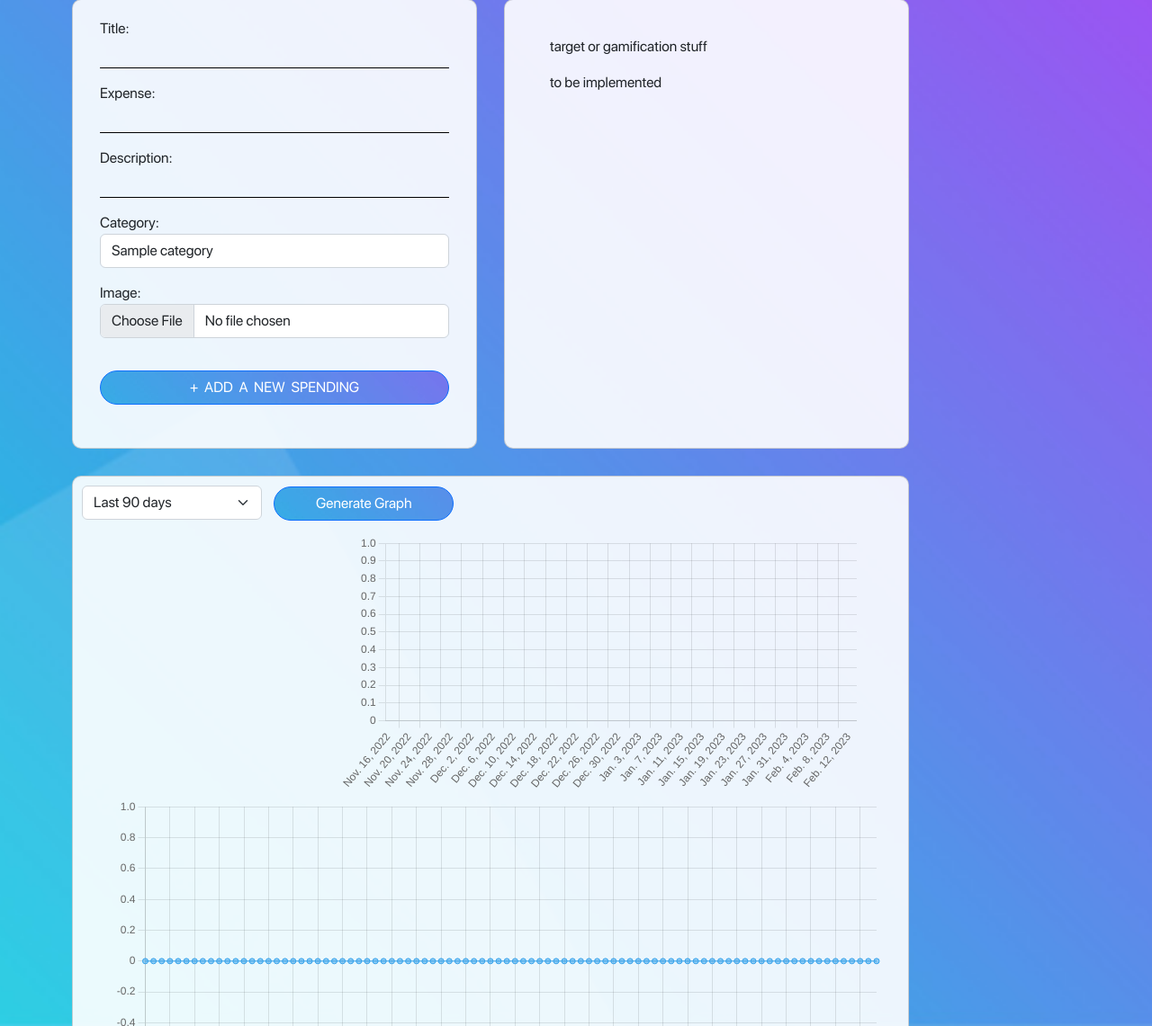
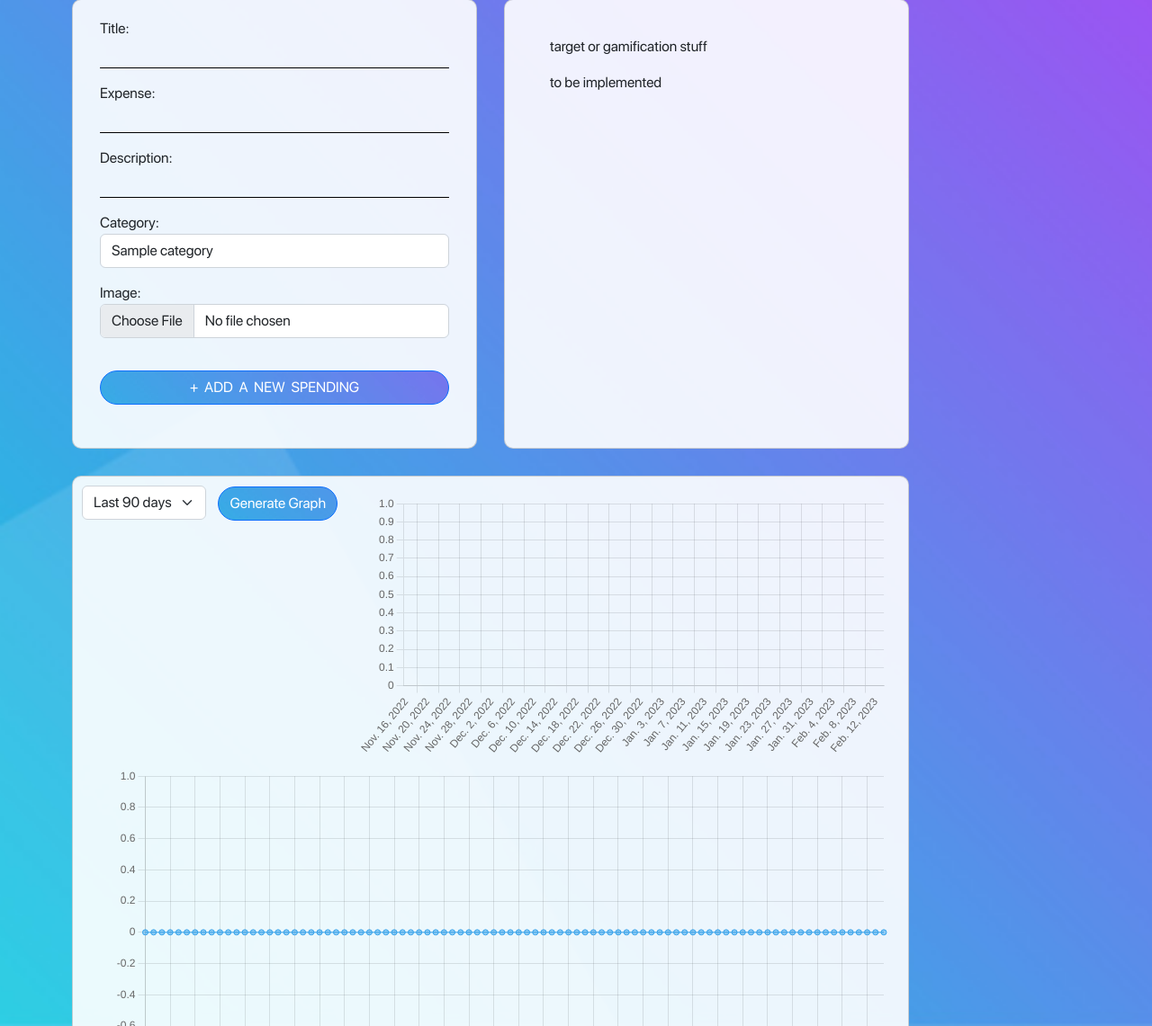
Before and after one commit to rb2cc/Team-Galin-Spending-Tracker, a Django app: page /landing_page/ in a window 1280 px wide. Shown: the part 1459-2600 px from the top of the page at 90% size. Run offline with Django 4.2, Linux system fonts and the light colour scheme; a user stored in the database is signed in; tables that the repository leaves empty hold one stand-in row (values such as "Sample post"); a map, chart or similar area stays blank; some libraries are stand-ins or nearby versions.

Commit message:
better graph

```diff
--- a/static/custom.css
+++ b/static/custom.css
@@ -101,7 +101,7 @@ p.cover-text {
   height: 800px;
   padding-top: 10px;
   padding-left: 10px;
-  padding-right: 50px;
+
   padding-bottom: 30px;
   border-radius: 10px;
 }
--- a/tracker/templates/landing_page.html
+++ b/tracker/templates/landing_page.html
@@ -47,29 +47,31 @@
         </div>
         <div class = 'row'>
             <div class="card main-cardFour">
+                <div class = 'row'>
+                    <div class="col">
                         <div clas="row">
-                        <select class="form-select" id="frequency" style="width:200px; display: inline-block;">
+                            <select class="form-select" id="frequency" style="width:138px; display: inline-block;">
                                 <option value = 90>Last 90 days</option>
                                 <option value = 30>Last 30 days</option>
                                 <option value = 7>Last 7 days</option>
                             </select>
-                        <button type="button" class='btn btn-primary' onclick="showChart()" style="width:200px; margin-left:10px; margin-top:0px">Generate Graph</button>
+                            <button type="button" class='btn btn-primary' onclick="showChart()" style="width:133px; margin-left:10px; margin-top:0px">Generate Graph</button>
                         </div>
-
-                <!-- JavaScript to print the chart -->
-                <div class = 'row'>
-                    <div style="width:250px; margin-top:30px; margin-left:30px">
+                        <div style="width:220px; margin-top:20px; margin-left:40px">
                             <canvas id="expensePieChart"></canvas>
                         </div>
-                    <div style="width:600px; margin-top:15px; margin-left:10px">
+                    </div>
+                    <div style="width:610px; margin-top:10px; margin-right:10px">
                         <canvas id="expenseBarChart"></canvas>
                     </div>
                 </div>
                 <div class = 'row'>
-                    <div style="width:100%; margin-top:5px; margin-left:20px">
+                    <div style="width:900px; margin-top:10px; margin-left:20px;">
                         <canvas id="expenseLineChart"></canvas>
                     </div>
                 </div>
+
+                <!-- JavaScript to print the chart -->
                 <script src="https://cdn.jsdelivr.net/npm/chart.js"></script>
                 <script>
                     const ctx1 = document.getElementById('expensePieChart');
```
Also changed, not shown: tracker/migrations/0001_initial.py. Lines whose indentation alone changed are shown as unchanged.
